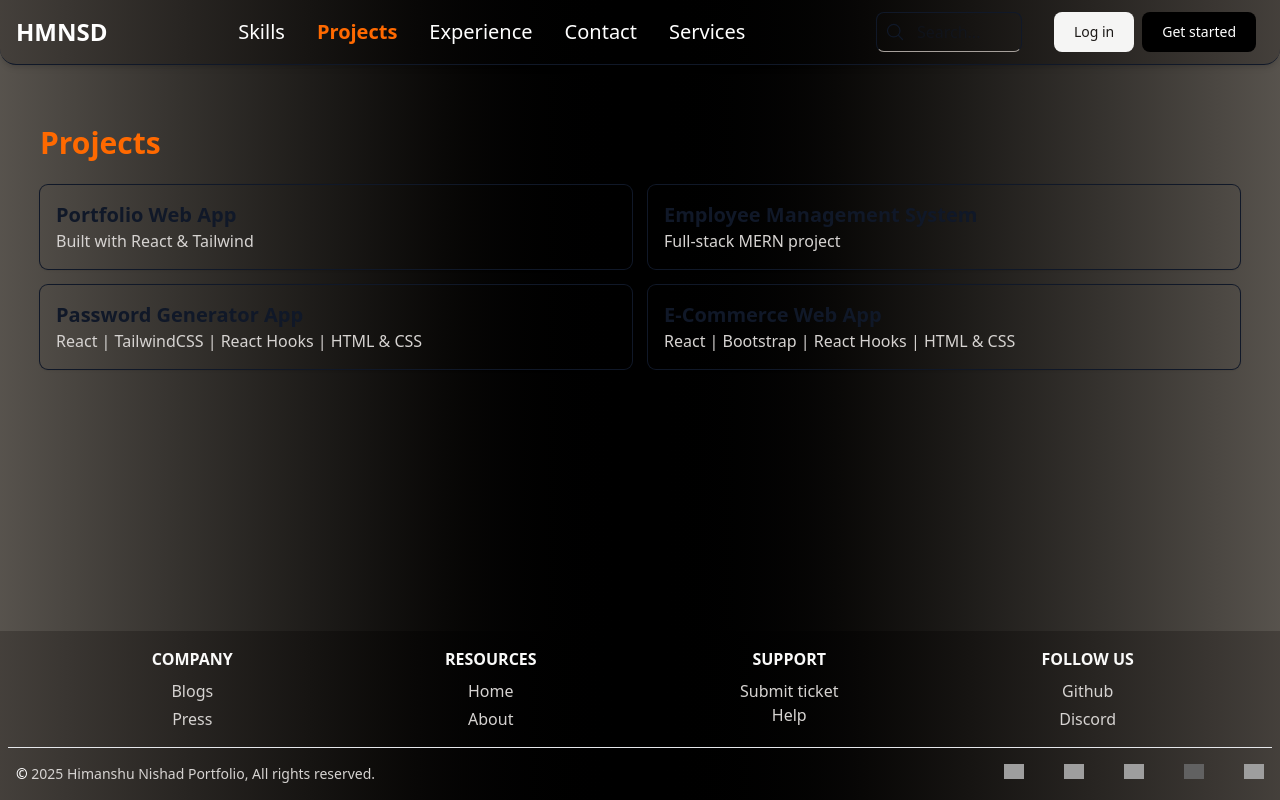
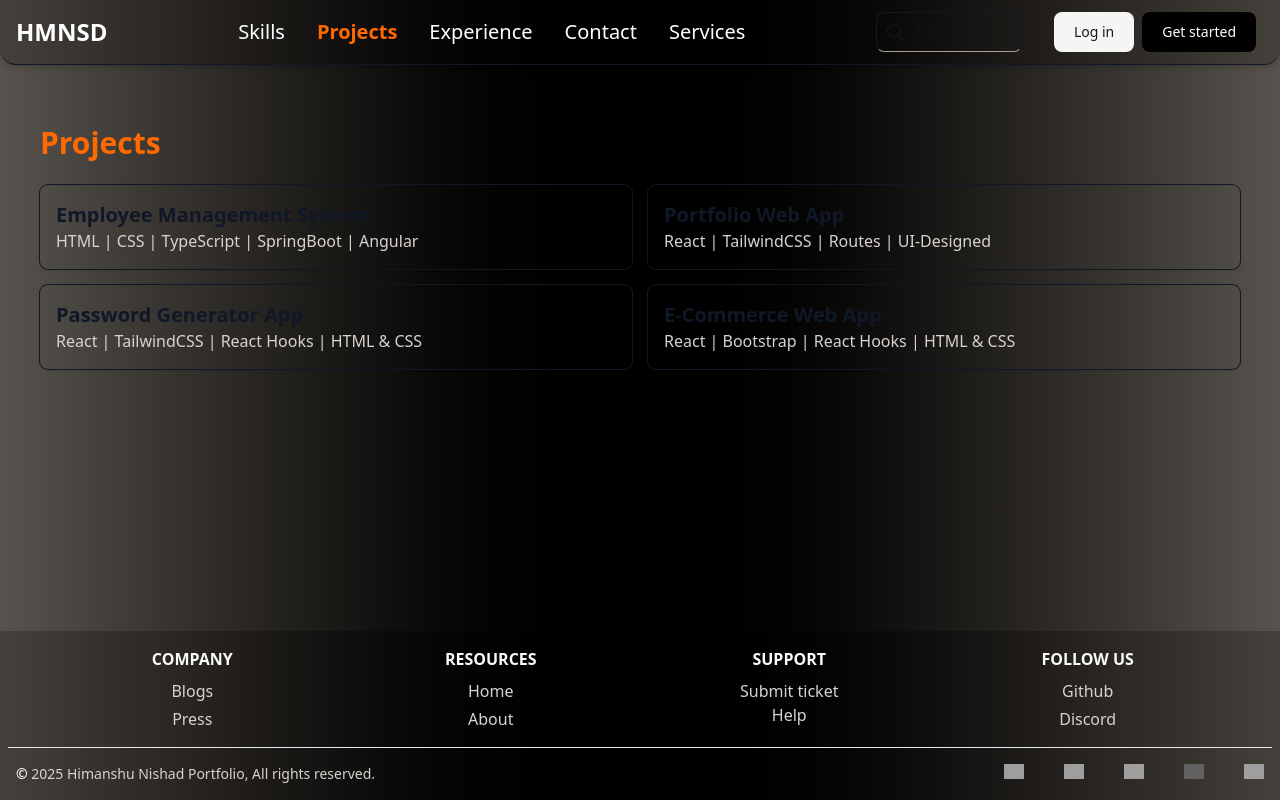
Before and after one commit to HmNsd/hmnsd-portfolio, a React (Vite) app: page /hmnsd-portfolio/projects in a window 1280 px wide. Built offline with nearby package versions, Linux system fonts and the light colour scheme; grey boxes are pictures that could not be loaded.

Commit message:
Add Project Details

```diff
--- a/src/components/Pages/Projects.jsx
+++ b/src/components/Pages/Projects.jsx
@@ -1,7 +1,8 @@
 export default function Projects() {
   const projects = [
-    { title: "Portfolio Web App", desc: "Built with React & Tailwind" },
-    { title: "Employee Management System", desc: "Full-stack MERN project" },
+
+    { title: "Employee Management System", desc: "HTML | CSS | TypeScript | SpringBoot | Angular" },
+    { title: "Portfolio Web App", desc: "React | TailwindCSS | Routes | UI-Designed" },
     { title: "Password Generator App", desc: "React | TailwindCSS | React Hooks | HTML & CSS" },
     { title: "E-Commerce Web App", desc: "React | Bootstrap | React Hooks | HTML & CSS" }
   ];
```
